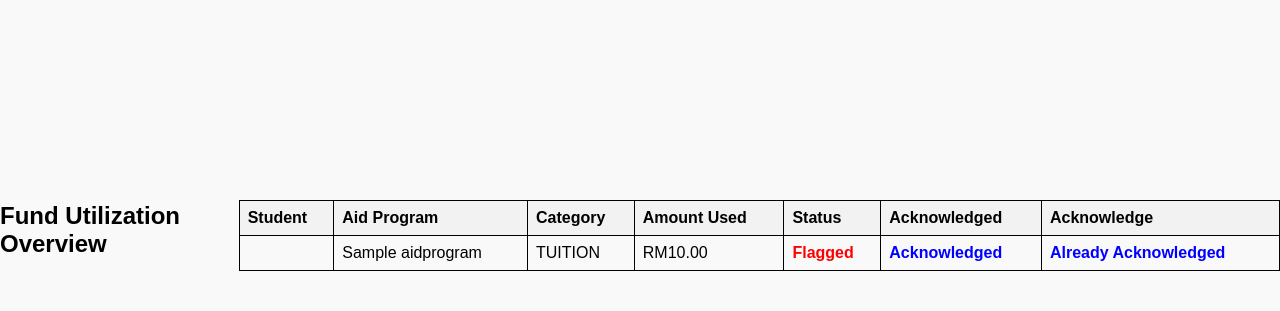
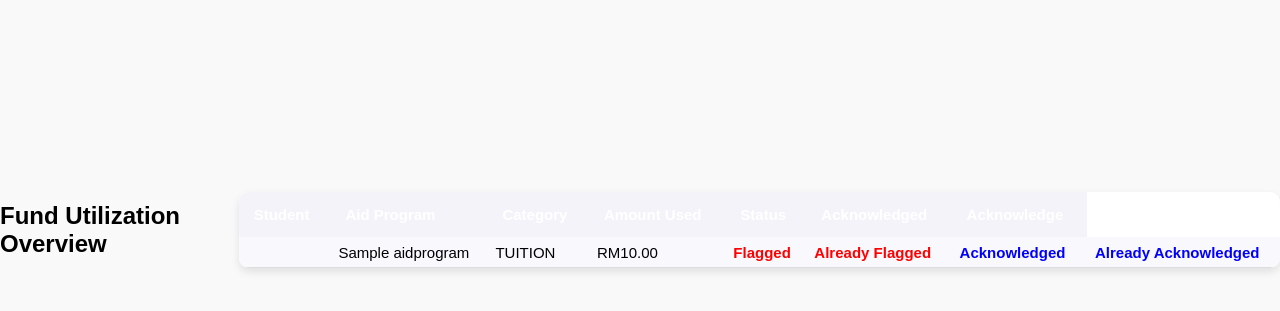
Before and after one commit to natasha1013/UniversityAidManagement, a Django app: page /Ffund/ in a window 1280 px wide. Shown: the part 170-481 px from the top of the page. Run offline with Django 5.2, Linux system fonts and the light colour scheme; data comes from the database, SQL or seed files in the repository; tables that the repository leaves empty hold one stand-in row (values such as "Sample post"); parts of the project's set-up code (start-up, migrations or seed data) failed here and were passed over.

Commit message:
Update funder_utilization.html

```diff
--- a/programs/templates/funder_utilization.html
+++ b/programs/templates/funder_utilization.html
@@ -5,34 +5,108 @@
 
 <!-- Table Styling -->
 <style>
+ /* Container Styling */
+.fund-utilization-container {
+    background-color: #fff;
+    border-radius: 12px;
+    padding: 20px;
+    box-shadow: 0px 4px 10px rgba(0, 0, 0, 0.1);
+    width: 90%;
+    max-width: 900px;
+    margin: 20px auto;
+}
+
 table {
     width: 100%;
+    max-width: none;
+    margin: 20px 0;
     border-collapse: collapse;
-        margin-top: 10px;
+    border-radius: 10px;
+    overflow: hidden;
+    background: white;
+    box-shadow: 0 4px 8px rgba(0, 0, 0, 0.1);
 }
+
 th, td {
-        border: 1px solid black;
-        padding: 8px;
+    padding: 4px 8px;
+    font-size: 15px;
+    line-height: 1;
     text-align: left;
 }
+
 th {
-        background-color: #f2f2f2;
+    background-color: #F4F3FA;
+    color: white;
+    font-weight: bold;
+    padding: 15px;
 }
+
+td {
+    border-bottom: 1px solid #ddd;
+}
+
+tr {
+    height: 30px;
+  }
+
+tr:nth-child(even) {
+    background-color: #F9F8FD; /
+}
+
+tr:nth-child(odd) {
+    background-color: #FFFFFF;
+}
+
+/* Blue Flag Button */
+.flag-button {
+    background-color: #007bff;
+    color: white;
+    border: none;
+    padding: 6px 12px;
+    border-radius: 5px;
+    cursor: pointer;
+    transition: 0.3s ease-in-out;
+    font-size: 14px;
+}
+
+.flag-button:hover {
+    background-color: #0056b3; /
+}
+
+/* Status Styling */
 .flagged {
     color: red;
     font-weight: bold;
 }
+
 .not-flagged {
     color: green;
     font-weight: bold;
 }
+
 .acknowledged {
     color: blue;
     font-weight: bold;
 }
+
 .not-acknowledged {
     color: orange;
     font-weight: bold;
+}
+
+/* Button Styling */
+button {
+    background-color: #6a5acd;
+    color: white;
+    border: none;
+    padding: 8px 12px;
+    border-radius: 5px;
+    cursor: pointer;
+    transition: 0.3s ease;
+}
+
+button:hover {
+    background-color: #5a4ebc;
 }
 </style>
 
@@ -42,8 +116,8 @@
         <th>Aid Program</th>
         <th>Category</th>
         <th>Amount Used</th>
-        <th>Status</th> <!-- New Column -->
-        <th>Acknowledged</th> <!-- New Column -->
+        <th>Status</th>
+        <th>Acknowledged</th>
         <th>Acknowledge</th>
     </tr>
     {% for record in utilizations %}
@@ -57,6 +131,18 @@
                 <span class="flagged">Flagged</span>
             {% else %}
                 <span class="not-flagged">Not Flagged</span>
+            {% endif %}
+        </td>
+        <td>
+            {% if not record.flagged %}
+            <form method="POST" action="{% url 'flag_fund_utilization' record.id %}">
+                {% csrf_token %}
+                <button type="submit" class="flag-button" onclick="return confirm('Are you sure you want to flag this record?');">
+                    Flag
+                </button>
+            </form>
+            {% else %}
+            <span class="flagged">Already Flagged</span>
             {% endif %}
         </td>
         <td>
```
Lines whose indentation alone changed are shown as unchanged.
